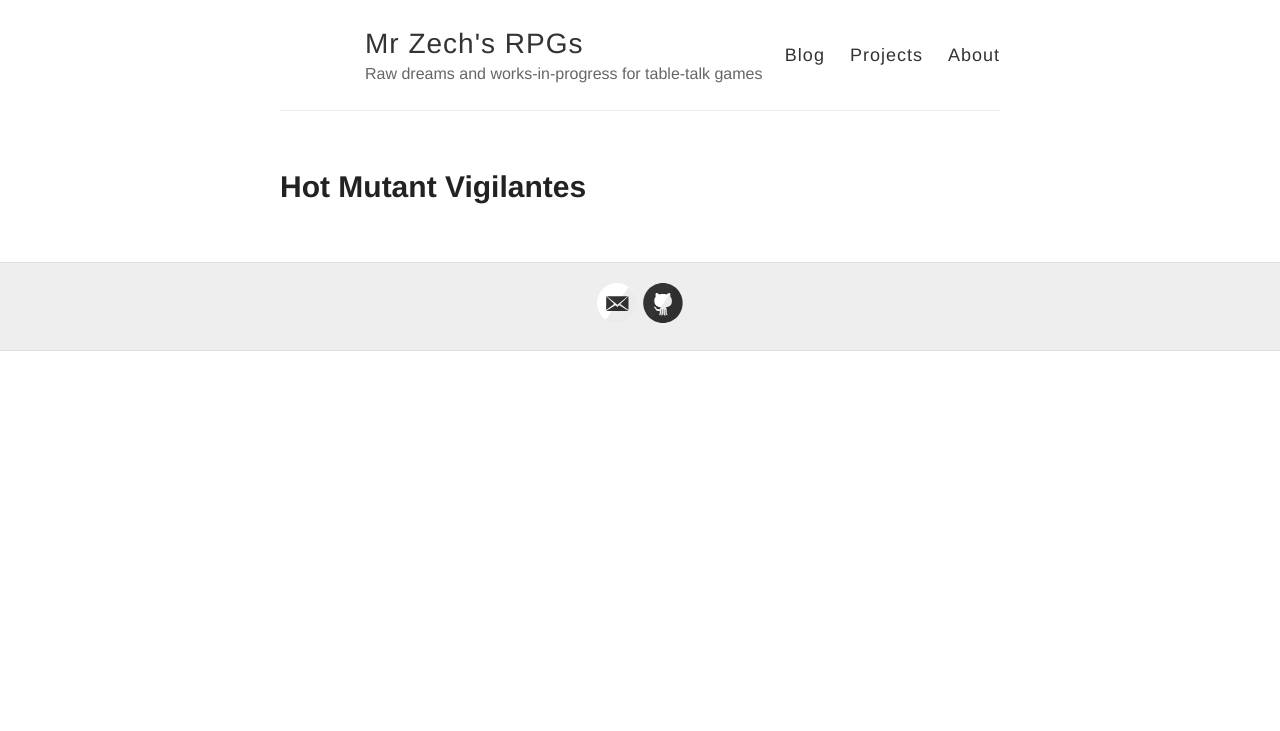
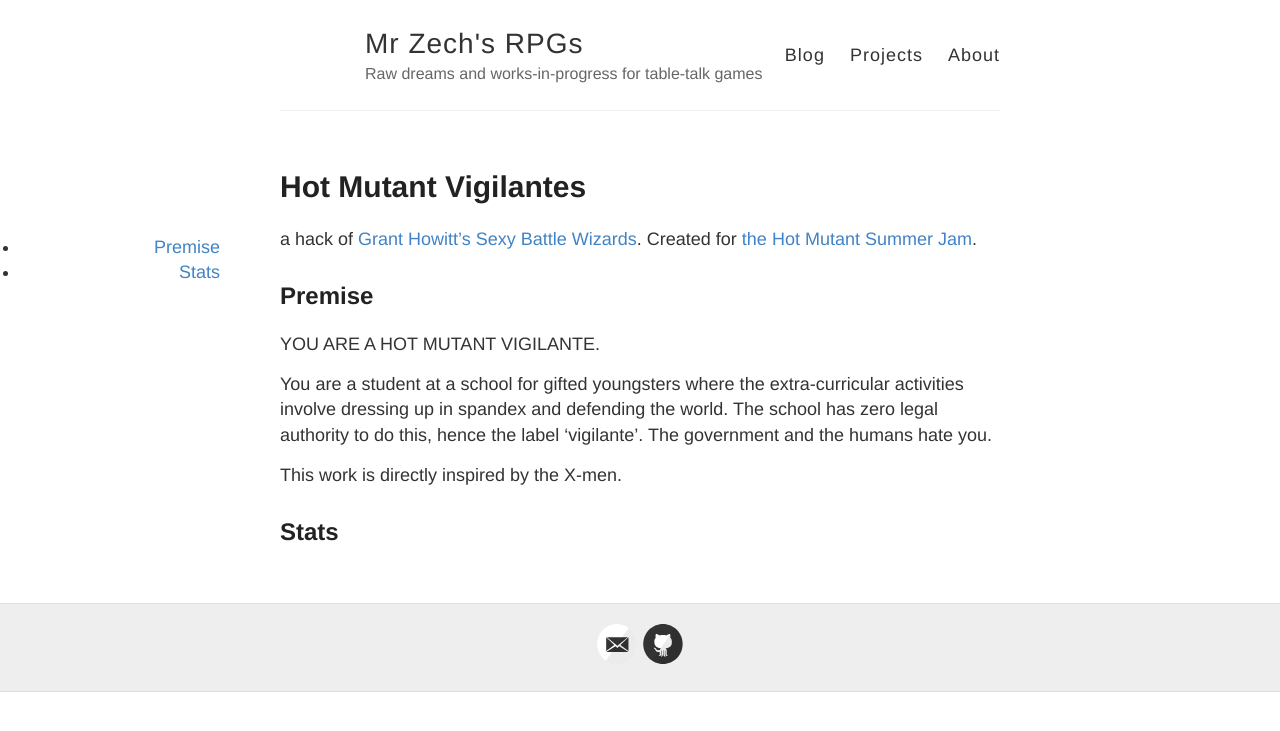
Before and after one commit to zechlau14/zechlau14.github.io, a Jekyll site: the page built from projects/hot-mutant-vigilantes.md, in a window 1280 px wide. Shown: the top 731 px of the page. Built offline with Jekyll 4.4.1, drawn with Linux system fonts in a browser that asks for light colours.

Commit message:
Updated premise of hot-mutant-vigilantes.md

```diff
--- a/projects/hot-mutant-vigilantes.md
+++ b/projects/hot-mutant-vigilantes.md
@@ -3,3 +3,15 @@ layout: page
 title: Hot Mutant Vigilantes
 categories: one-page superheroes game-jam wip hack
 ---
+
+a hack of [Grant Howitt's Sexy Battle Wizards](https://gshowitt.itch.io/sexy-battle-wizards). Created for [the Hot Mutant Summer Jam](https://itch.io/jam/hot-mutant-summer-jam).
+
+## Premise
+
+YOU ARE A HOT MUTANT VIGILANTE.
+
+You are a student at a school for gifted youngsters where the extra-curricular activities involve dressing up in spandex and defending the world. The school has zero legal authority to do this, hence the label 'vigilante'. The government and the humans hate you.
+
+This work is directly inspired by the X-men.
+
+## Stats
```
